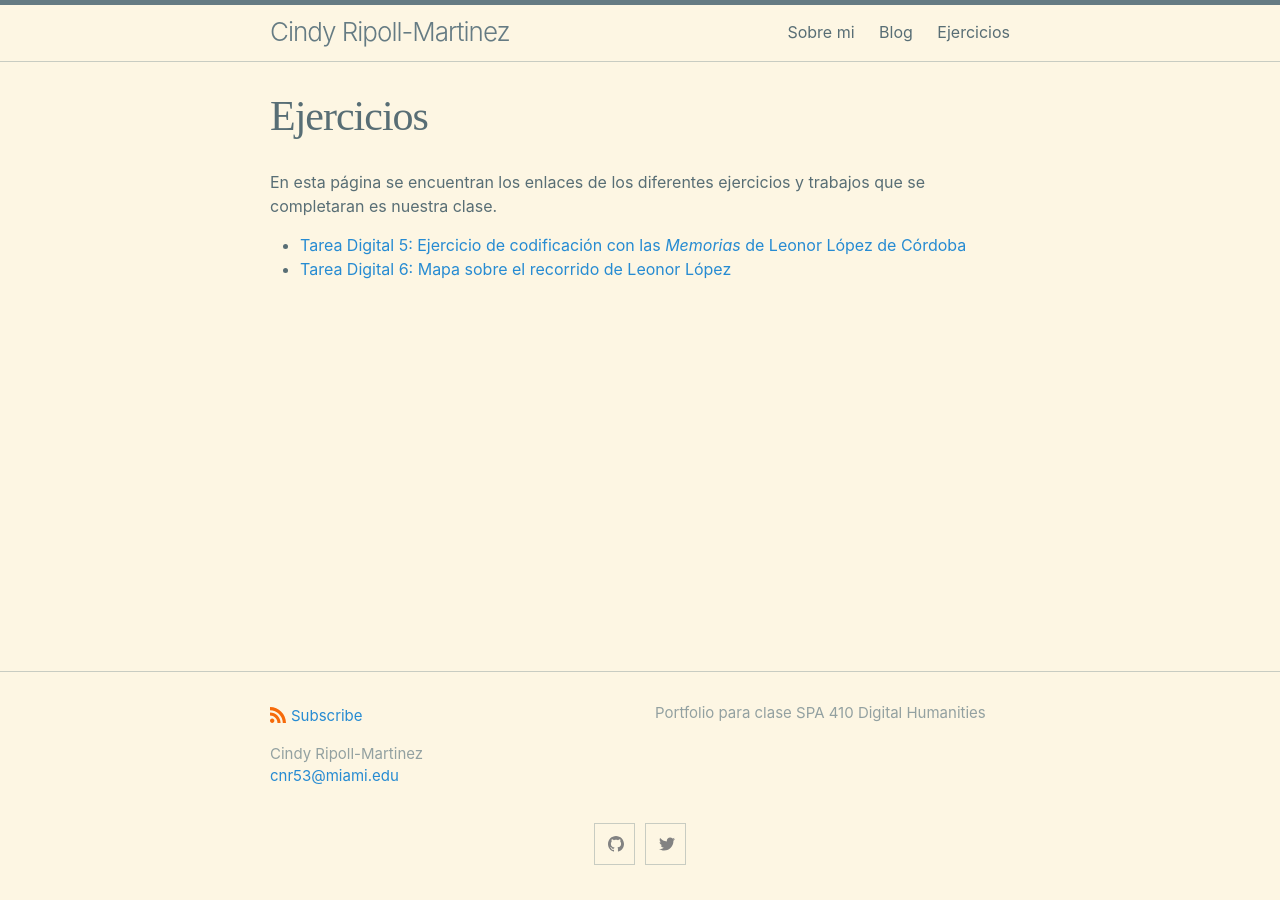
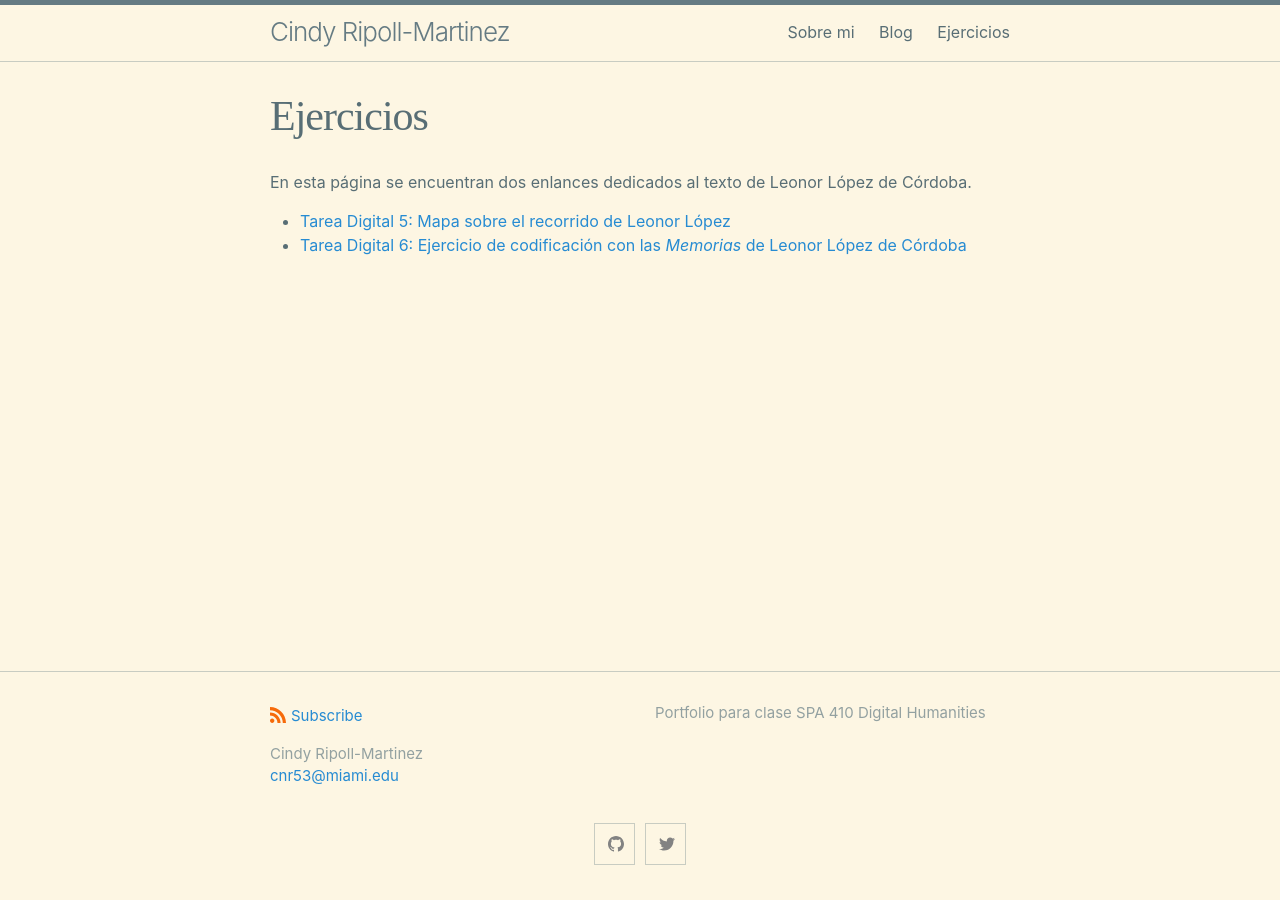
Before and after one commit to cindyripollm/cindyripollm.github.io, a Jekyll site: the page built from ejercicios/index.md, in a window 1280 px wide. Built offline with Jekyll 4.4.1, drawn with Linux system fonts in a browser that asks for light colours.

Commit message:
Update index.md

```diff
--- a/ejercicios/index.md
+++ b/ejercicios/index.md
@@ -3,7 +3,7 @@ layout: page
 title: Ejercicios
 ---
 
-En esta página se encuentran los enlaces de los diferentes ejercicios y trabajos que se completaran es nuestra clase.
+En esta página se encuentran dos enlances dedicados al texto de Leonor López de Córdoba.
 
-- [Tarea Digital 5: Ejercicio de codificación con las *Memorias* de Leonor López de Córdoba](https://cindyripollm.github.io/ejercicios/codigo/LLC_memorias.html)
-- [Tarea Digital 6: Mapa sobre el recorrido de Leonor López](https://cindyripollm.github.io/ejercicios/mapa.html)
+- [Tarea Digital 5: Mapa sobre el recorrido de Leonor López](https://cindyripollm.github.io/ejercicios/mapa.html)
+- [Tarea Digital 6: Ejercicio de codificación con las *Memorias* de Leonor López de Córdoba](https://cindyripollm.github.io/ejercicios/codigo/LLC_memorias.html)
```
